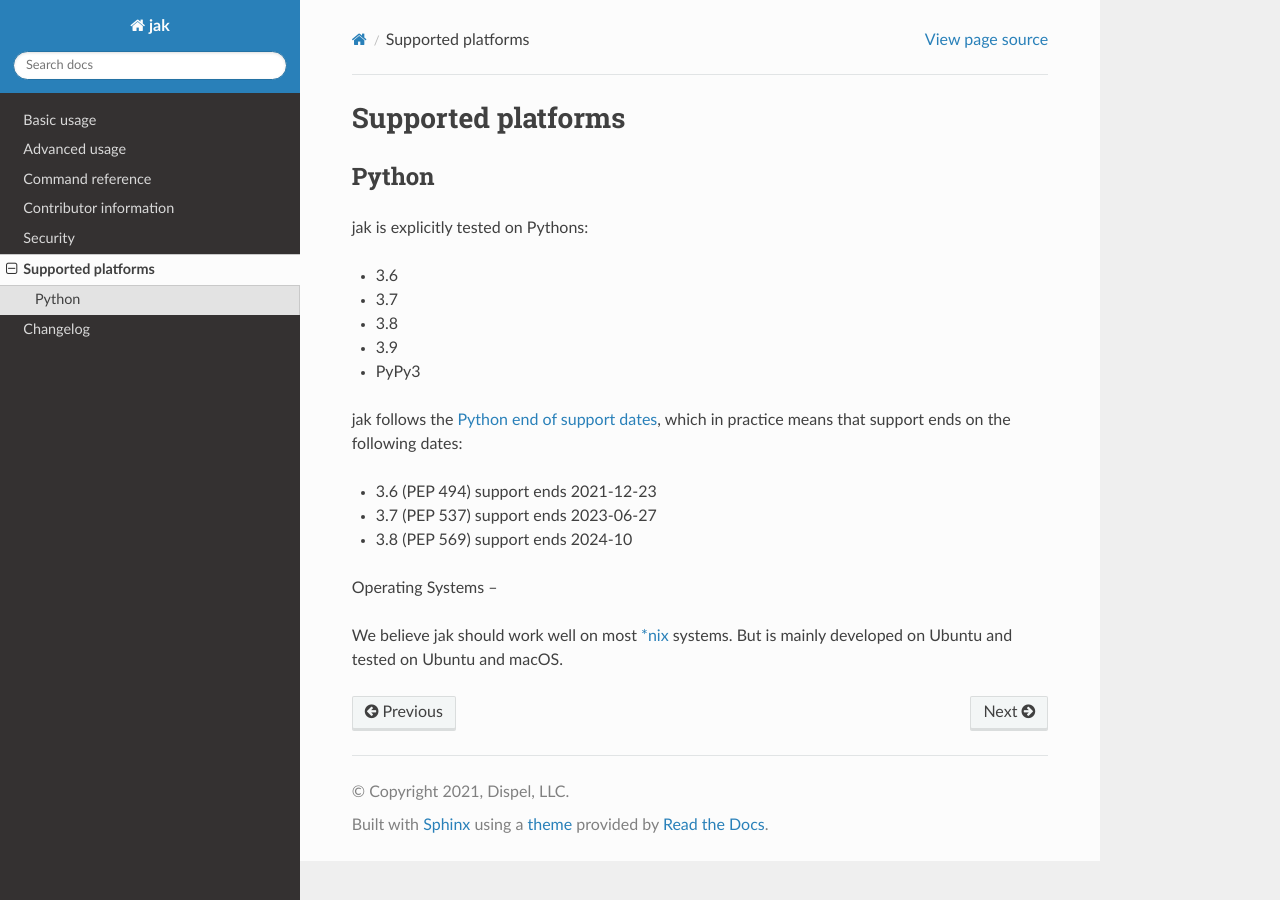
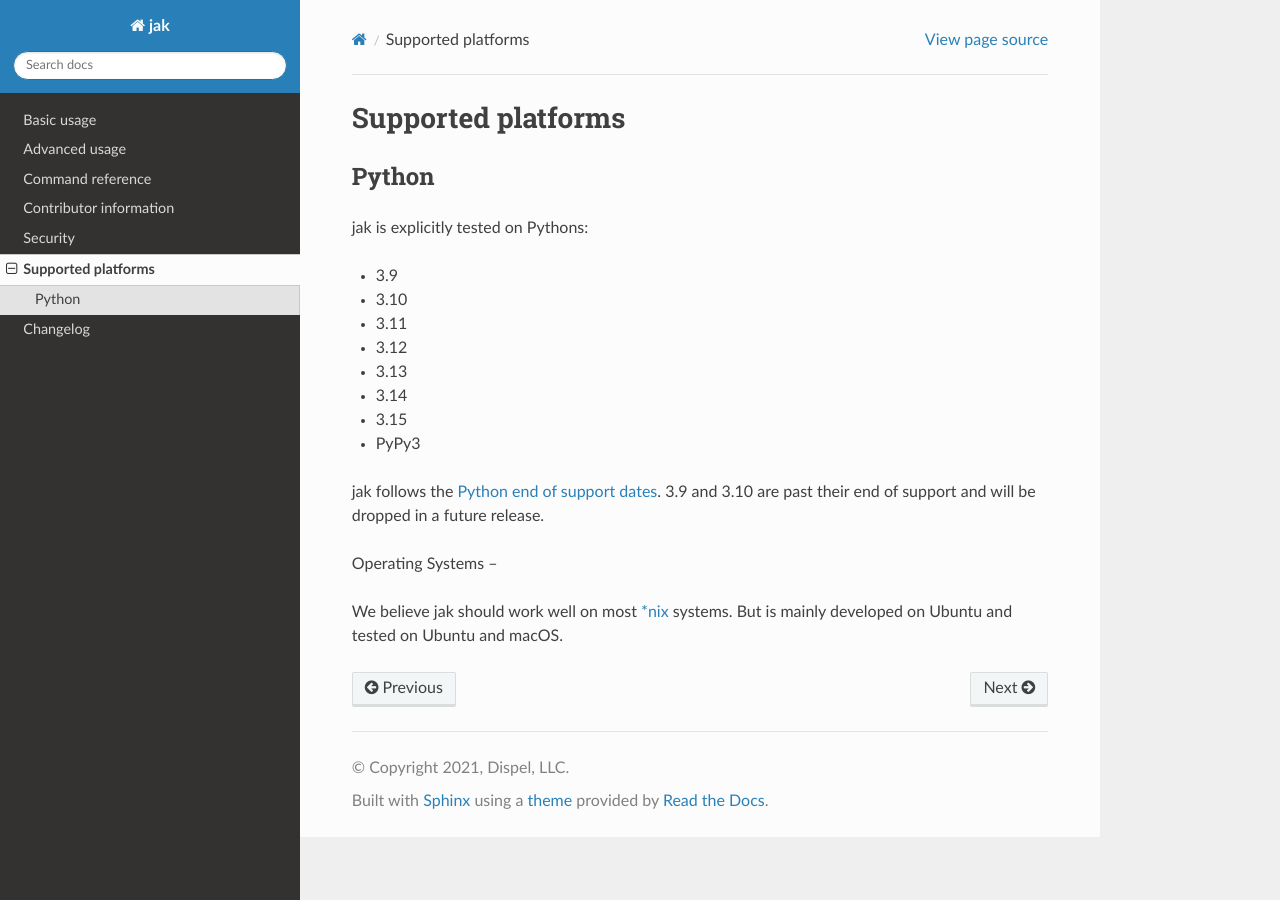
Before and after one commit to dispel/jak, a Sphinx documentation site: the page built from docs/supported-platforms.rst, in a window 1280 px wide. Built offline with Sphinx 7.4.7 and the Read the Docs theme 3.1.0, drawn with Linux system fonts in a browser that asks for light colours; nearby versions of some CDN libraries; library files that are not in the unit come from our copies.

Commit message:
Move CI from Travis to GitHub Actions
Travis builds are disabled for this repo (no credits), so nothing has
been testing pull requests. Run the test suite with GitHub Actions on
Python 3.9 - 3.15 and PyPy 3.11 instead, and remove the Travis config.

- Raise python_requires to 3.9 and update classifiers, tox envlist and
  docs to match what CI tests. 3.6 - 3.8 can no longer be tested.
- Fix test_empty for click >= 8.2, which exits with 2 instead of 0 when
  it shows help for a group invoked without arguments.
- Unpin tox and flake8 in requirements_dev.txt. The old pins force a
  pytest too old for current Pythons. Drop mock, which is unused.

Co-Authored-By: Claude Fable 5.2 <noreply@anthropic.com>

```diff
--- a/docs/changelog.rst
+++ b/docs/changelog.rst
@@ -8,12 +8,13 @@ Changelog
 1.0 (Young Whippersnapper)
 --------------------------
 
-Hi Everyone! It‘s been a hot minute, we went through a pandemic and some other stuff happened. It‘s time to throw away the old and bring on the new. While no security issues have been found the PyCrypto library seems to have gone the way of the dinosaurs. Therefor we are switching jak to the excellent replacement `(PyCryptodome to) <https://pycryptodome.readthedocs.io>` and updating which python versions jak supports to the `(currently supported ones) <https://www.python.org/downloads/>` (3.6 - 3.9 and pypy3).
+Hi Everyone! It‘s been a hot minute, we went through a pandemic and some other stuff happened. It‘s time to throw away the old and bring on the new. While no security issues have been found the PyCrypto library seems to have gone the way of the dinosaurs. Therefor we are switching jak to the excellent replacement `(PyCryptodome to) <https://pycryptodome.readthedocs.io>` and updating which python versions jak supports to the `(currently supported ones) <https://www.python.org/downloads/>` (3.9 - 3.15 and pypy3).
 
 Lifecycle: 2021-08-X (UNRELEASED)
 
 * **[1.0.0]** MAJOR:
-  * Drop support for 2.7, 3.4, 3.5 and pypy. Add support for 3.6, 3.7, 3.8, 3.9.
+  * Drop support for 2.7, 3.4, 3.5, 3.6 and pypy. Add support for 3.9 - 3.15 and pypy3.
+  * Move CI from Travis to GitHub Actions.
   * Update documentation to reflect version update and change of supported versions.
   * Switch from PyCrypto to PyCryptodome. May well switch to `(cryptography) <https://cryptography.io/en/latest/>` in a
   * TODO DEPRECATION: Remove the compat layer used to support Python 2.
--- a/docs/supported-platforms.rst
+++ b/docs/supported-platforms.rst
@@ -9,17 +9,16 @@ Python
 
 jak is explicitly tested on Pythons:
 
-- 3.6
-- 3.7
-- 3.8
 - 3.9
+- 3.10
+- 3.11
+- 3.12
+- 3.13
+- 3.14
+- 3.15
 - PyPy3
 
-jak follows the `Python end of support dates <https://docs.python.org/devguide/index.html#branchstatus>`_, which in practice means that support ends on the following dates:
-
-- 3.6 (PEP 494) support ends 2021-12-23
-- 3.7 (PEP 537) support ends 2023-06-27
-- 3.8 (PEP 569) support ends 2024-10
+jak follows the `Python end of support dates <https://devguide.python.org/versions/>`_. 3.9 and 3.10 are past their end of support and will be dropped in a future release.
 
 Operating Systems
 --
--- a/requirements_dev.txt
+++ b/requirements_dev.txt
@@ -1,6 +1,5 @@
-tox==2.5.0
-flake8==3.2.0
-mock==2.0.0
+tox
+flake8
 pytest
 pytest-cov
 
```
Also changed, not shown: README.md (+1 -1 lines), setup.py (+7 -4 lines), .travis.yml (deleted), 3 other files.
